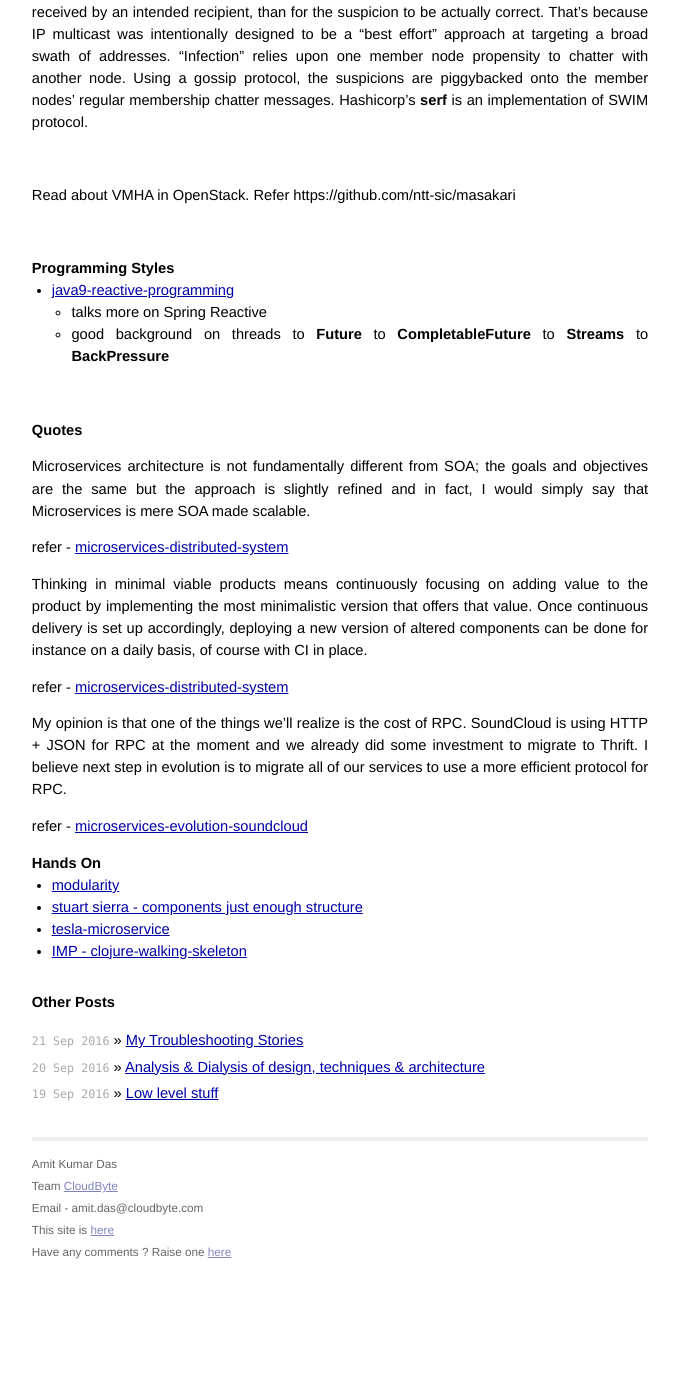
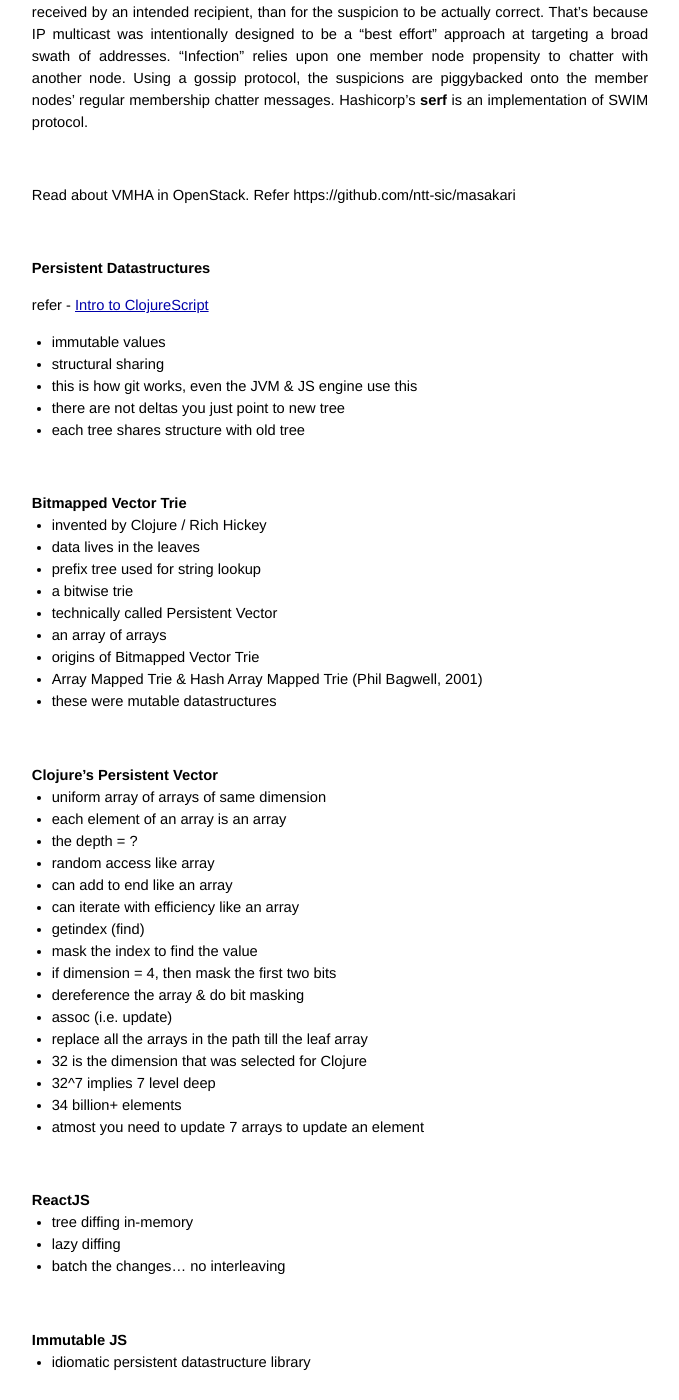
Before and after one commit to AmitKumarDas/amitkumardas.github.io, a Jekyll site: the page built from _posts/2016-09-10-architecture-and-design-curated-thoughts.md, in a window 1280 px wide and 1400 px high, scrolled down 2876 px. Shown: the whole window, without its empty margins (300-979 px from the left). Built offline with Jekyll 4.4.1, drawn with Linux system fonts in a browser that asks for light colours; before the commit the page ends 4151 px from its top, so only the background shows below that.

Commit message:
Update 2016-09-10-architecture-and-design-curated-thoughts.md

```diff
--- a/_posts/2016-09-10-architecture-and-design-curated-thoughts.md
+++ b/_posts/2016-09-10-architecture-and-design-curated-thoughts.md
@@ -155,6 +155,67 @@ implementation of SWIM protocol.
 
 <br />
 
+### Persistent Datastructures
+
+refer - [Intro to ClojureScript](https://www.youtube.com/watch?v=-I5ldi2aJTI)
+
+- immutable values
+- structural sharing
+- this is how git works, even the JVM & JS engine use this
+- there are not deltas you just point to new tree
+- each tree shares structure with old tree
+
+<br />
+
+#### Bitmapped Vector Trie
+
+- invented by Clojure / Rich Hickey
+- data lives in the leaves
+ - prefix tree used for string lookup
+- a bitwise trie
+- technically called Persistent Vector
+- an array of arrays
+- origins of Bitmapped Vector Trie
+ - Array Mapped Trie & Hash Array Mapped Trie (Phil Bagwell, 2001)
+ - these were mutable datastructures
+
+<br />
+
+#### Clojure's Persistent Vector
+
+- uniform array of arrays of same dimension
+- each element of an array is an array
+- the depth  = ?
+- random access like array
+- can add to end like an array
+- can iterate with efficiency like an array
+- getindex (find)
+ - mask the index to find the value
+ - if dimension = 4, then mask the first two bits
+- dereference the array & do bit masking
+- assoc (i.e. update)
+ - replace all the arrays in the path till the leaf array
+- 32 is the dimension that was selected for Clojure
+ - 32^7 implies 7 level deep
+ - 34 billion+ elements
+ - atmost you need to update 7 arrays to update an element
+
+<br />
+
+#### ReactJS
+
+- tree diffing in-memory
+- lazy diffing
+- batch the changes... no interleaving
+
+<br />
+
+#### Immutable JS
+
+- idiomatic persistent datastructure library
+
+<br />
+
 ### Programming Styles
 
 - [java9-reactive-programming](https://www.infoq.com/presentations/java9-reactive-programming)
```
